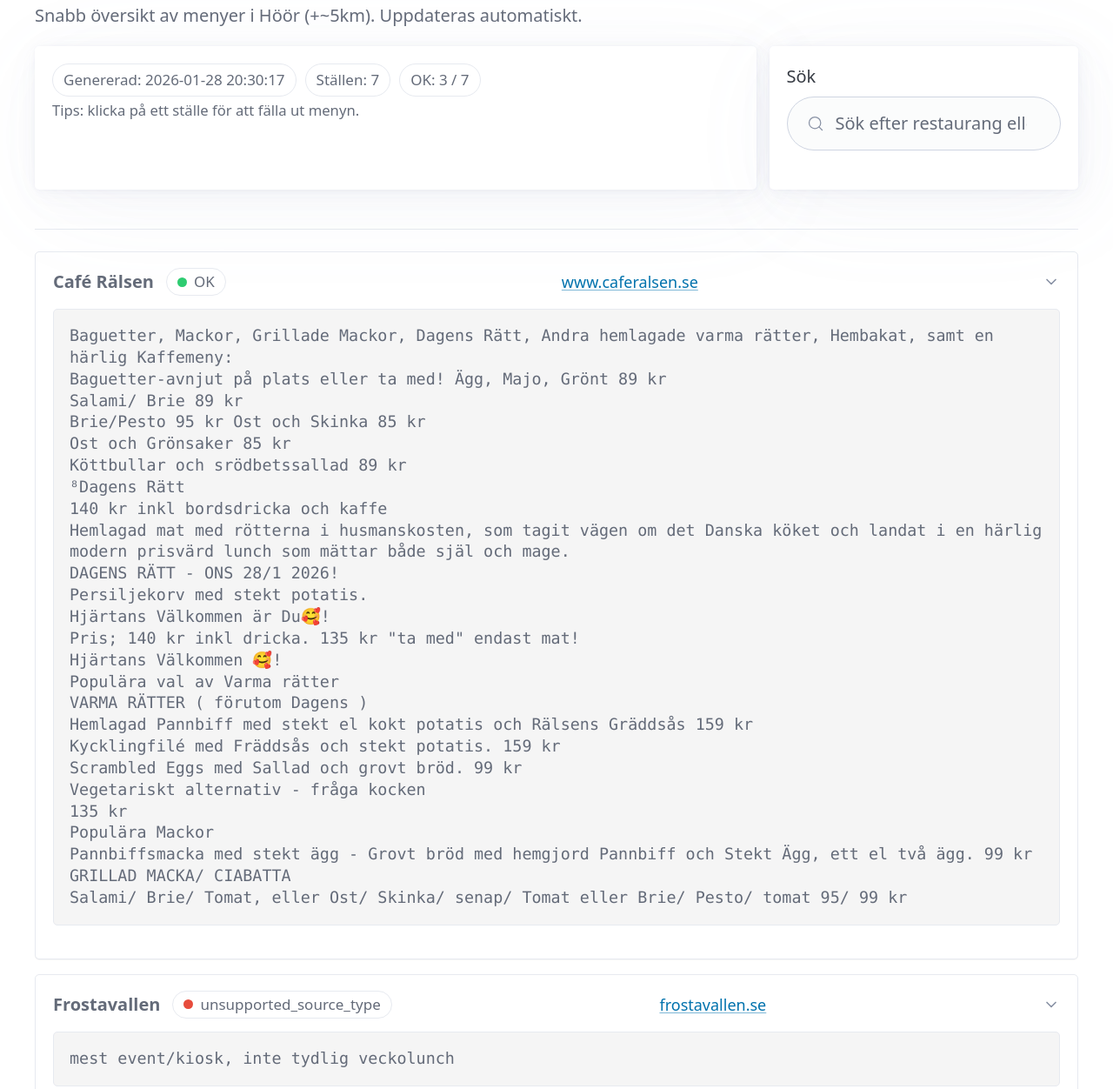
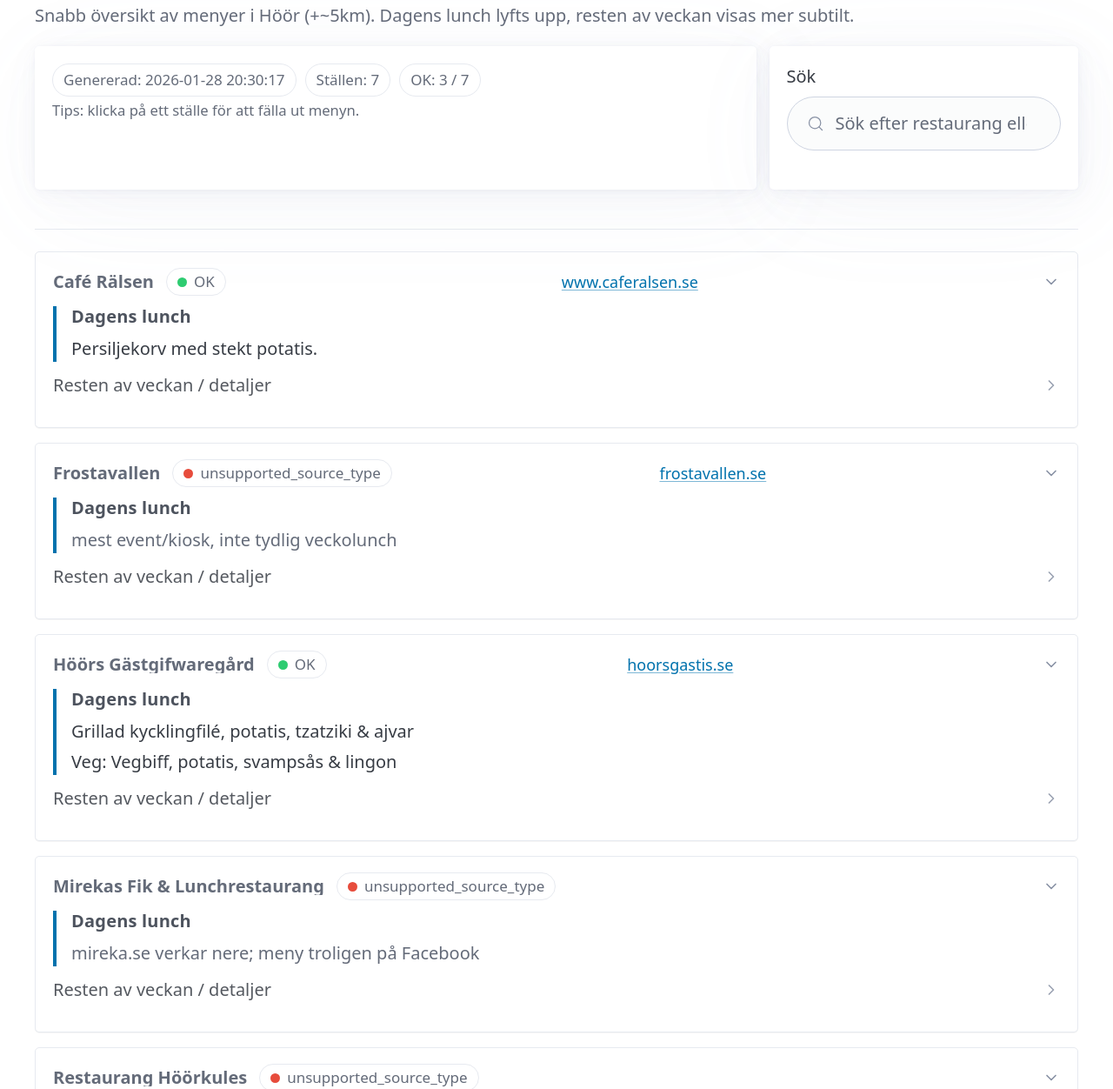
Before and after one commit to anderbergpeter/hoor-lunch, a website: page docs/index.html in a window 1280 px wide. Shown: the part 127-1379 px from the top of the page at 87% size. Drawn offline with nearby package versions, Linux system fonts and the light colour scheme.

Commit message:
Highlight today's lunch and de-emphasize week

```diff
--- a/docs/index.html
+++ b/docs/index.html
@@ -41,6 +41,24 @@
       margin: .85rem 0;
       box-shadow: 0 1px 0 rgba(0,0,0,.04);
     }
+
+    .today {
+      border-left: 4px solid var(--pico-primary);
+      padding-left: .85rem;
+      margin-top: .6rem;
+    }
+    .today h4 {
+      margin: .25rem 0 .5rem;
+      font-size: 1rem;
+      letter-spacing: .01em;
+    }
+    .today .line { margin: .25rem 0; }
+    .week {
+      margin-top: .85rem;
+      opacity: .85;
+    }
+    .week summary { color: var(--pico-muted-color); }
+    .week pre.menu { opacity: .9; }
     details.card summary {
       cursor: pointer;
       list-style: none;
@@ -84,7 +102,7 @@
   <main class="container">
     <header class="hero">
       <h1>Lunch i Höör</h1>
-      <p class="subtle">Snabb översikt av menyer i Höör (+~5km). Uppdateras automatiskt.</p>
+      <p class="subtle">Snabb översikt av menyer i Höör (+~5km). Dagens lunch lyfts upp, resten av veckan visas mer subtilt.</p>
 
       <div class="gridTop">
         <article style="margin:0">
@@ -148,18 +166,133 @@ function textForResult(r){
     ' ' + (r.placeName || '') + ' ' + (r.source?.url || r.source?.pageUrl || '');
 }
 
+function pad2(n){ return String(n).padStart(2,'0'); }
+function ymd(d){ return `${d.getFullYear()}-${pad2(d.getMonth()+1)}-${pad2(d.getDate())}`; }
+
+function stockholmNow(){
+  // Best-effort conversion without external libs.
+  // Uses Intl to format in Europe/Stockholm.
+  const parts = new Intl.DateTimeFormat('sv-SE', {
+    timeZone: 'Europe/Stockholm',
+    year: 'numeric', month: '2-digit', day: '2-digit',
+    weekday: 'long'
+  }).formatToParts(new Date());
+  const get = (t) => parts.find(p => p.type === t)?.value;
+  const year = Number(get('year'));
+  const month = Number(get('month'));
+  const day = Number(get('day'));
+  const weekday = (get('weekday') || '').toLowerCase();
+  return { date: new Date(Date.UTC(year, month-1, day)), ymd: `${year}-${pad2(month)}-${pad2(day)}`, weekday };
+}
+
+const weekdaySv = ['söndag','måndag','tisdag','onsdag','torsdag','fredag','lördag'];
+const weekdaySvUpper = ['SÖNDAG','MÅNDAG','TISDAG','ONSDAG','TORSDAG','FREDAG','LÖRDAG'];
+
+function normalizeMenuText(r){
+  return safeText(r.ok ? (r.raw?.text || r.raw?.ocrText) : (r.raw?.note));
+}
+
+function parseAkersberg(text){
+  // Matches: "Måndag 26/1 ..." style.
+  const re = /(Måndag|Tisdag|Onsdag|Torsdag|Fredag|Lördag|Söndag)\s+(\d{1,2})\/(\d{1,2})\s*/g;
+  const chunks = [];
+  let m;
+  while ((m = re.exec(text))){
+    chunks.push({ idx: m.index, wd: m[1], d: Number(m[2]), mo: Number(m[3]) });
+  }
+  if (!chunks.length) return null;
+  const out = {};
+  for (let i=0;i<chunks.length;i++){
+    const a = chunks[i];
+    const b = chunks[i+1];
+    const body = text.slice(a.idx + a.wd.length, b ? b.idx : text.length).trim();
+    const key = `${a.d}/${a.mo}`;
+    out[key] = body.replace(/^\d{1,2}\/\d{1,2}/,'').trim();
+  }
+  return out;
+}
+
+function parseGastis(text){
+  // OCR style: "TORSDAG: ..." and a separate "VEG." line.
+  const dayRe = /^(MÅNDAG|TISDAG|ONSDAG|TORSDAG|FREDAG|LÖRDAG|SÖNDAG)\s*:\s*(.+)$/gmi;
+  const out = {};
+  let m;
+  while ((m = dayRe.exec(text))){
+    out[m[1].toUpperCase()] = m[2].trim();
+  }
+  const veg = (text.match(/\bVEG\.?\s*[:.]?\s*(.+)$/im) || [])[1]?.trim();
+  return Object.keys(out).length ? { days: out, veg } : null;
+}
+
+function parseRalsen(text){
+  // "DAGENS RÄTT - ONS 28/1 2026!\nPersiljekorv ..."
+  const re = /DAGENS\s+RÄTT\s*-\s*([A-ZÅÄÖ]{3})\s*(\d{1,2})\/(\d{1,2})\s*(\d{4})?\s*!/i;
+  const m = text.match(re);
+  if (!m) return null;
+  const dd = Number(m[2]);
+  const mm = Number(m[3]);
+  // Find dish line right after match
+  const after = text.slice(text.toUpperCase().indexOf(m[0].toUpperCase()) + m[0].length);
+  const dish = after.split(/\r?\n/).map(s=>s.trim()).filter(Boolean)[0] || '';
+  return { dateKey: `${dd}/${mm}`, dish };
+}
+
+function pickToday(r, now){
+  if (!r.ok) return { today: null, week: null, note: r.raw?.note || 'Ingen maskinläsbar meny ännu' };
+
+  const text = normalizeMenuText(r);
+  const day = now.date; // UTC midnight of Stockholm date
+  const dd = day.getUTCDate();
+  const mm = day.getUTCMonth()+1;
+  const key = `${dd}/${mm}`;
+  const wdUpper = weekdaySvUpper[weekdaySv.indexOf(now.weekday)] || '';
+
+  // Source-specific heuristics
+  if ((r.source?.type || '').includes('akersberg')){
+    const map = parseAkersberg(text);
+    if (!map) return { today: null, week: text, note: null };
+    return { today: map[key] || null, week: Object.entries(map).map(([k,v])=>`${k}: ${v}`).join('\n\n'), note: null };
+  }
+
+  if ((r.source?.type || '').includes('gastis')){
+    const parsed = parseGastis(text);
+    if (!parsed) return { today: null, week: text, note: null };
+    const todayMain = wdUpper ? parsed.days[wdUpper] : null;
+    const today = [todayMain, parsed.veg ? `Veg: ${parsed.veg}` : null].filter(Boolean).join('\n') || null;
+    const week = Object.entries(parsed.days)
+      .map(([k,v]) => `${k[0] + k.slice(1).toLowerCase()}: ${v}`)
+      .join('\n');
+    return { today, week, note: null };
+  }
+
+  if ((r.source?.type || '').includes('ralsen')){
+    const parsed = parseRalsen(text);
+    const isToday = parsed && parsed.dateKey === key;
+    const today = isToday ? parsed.dish : null;
+    // Week: keep subtle (their page isn't a week menu)
+    const week = text;
+    return { today, week, note: isToday ? null : `Ingen uppdaterad dagsrätt för idag (senast: ${parsed?.dateKey || 'okänt datum'})` };
+  }
+
+  // Fallback
+  return { today: null, week: text, note: null };
+}
+
 function render(results, q='') {
   const root = document.getElementById('content');
   root.innerHTML = '';
 
   const query = q.trim().toLowerCase();
   const filtered = !query ? results : results.filter(r => textForResult(r).toLowerCase().includes(query));
+  document.getElementById('filterInfo').textContent = query ? `Visar ${filtered.length} av ${results.length}` : '';
 
-  document.getElementById('filterInfo').textContent = query ? `Visar ${filtered.length} av ${results.length}` : '';
+  const now = stockholmNow();
 
   for (const r of filtered) {
     const title = r.placeName || r.placeId || 'Okänt ställe';
     const src = r.source?.url || r.source?.pageUrl || r.raw?.url || '';
+
+    const picked = pickToday(r, now);
 
     const details = el('details', { class: 'card', open: false }, [
       el('summary', {}, [
@@ -169,10 +302,18 @@ function render(results, q='') {
         ]),
         asLink(src)
       ]),
-      el('pre', { class: 'menu' }, [
-        r.ok
-          ? (r.raw?.text || r.raw?.ocrText || '(hämtad, men ingen text)')
-          : (r.raw?.note || 'Ingen maskinläsbar meny ännu')
+
+      el('div', { class: 'today' }, [
+        el('h4', {}, ['Dagens lunch']),
+        ...(picked.today
+          ? picked.today.split(/\r?\n/).filter(Boolean).map(line => el('div', { class: 'line' }, [line]))
+          : [el('div', { class: 'subtle line' }, [picked.note || 'Ingen tydlig “dagens” hittad i menyn'])]
+        )
+      ]),
+
+      el('details', { class: 'week' }, [
+        el('summary', {}, ['Resten av veckan / detaljer']),
+        el('pre', { class: 'menu' }, [picked.week || normalizeMenuText(r) || ''])
       ])
     ]);
 
```
